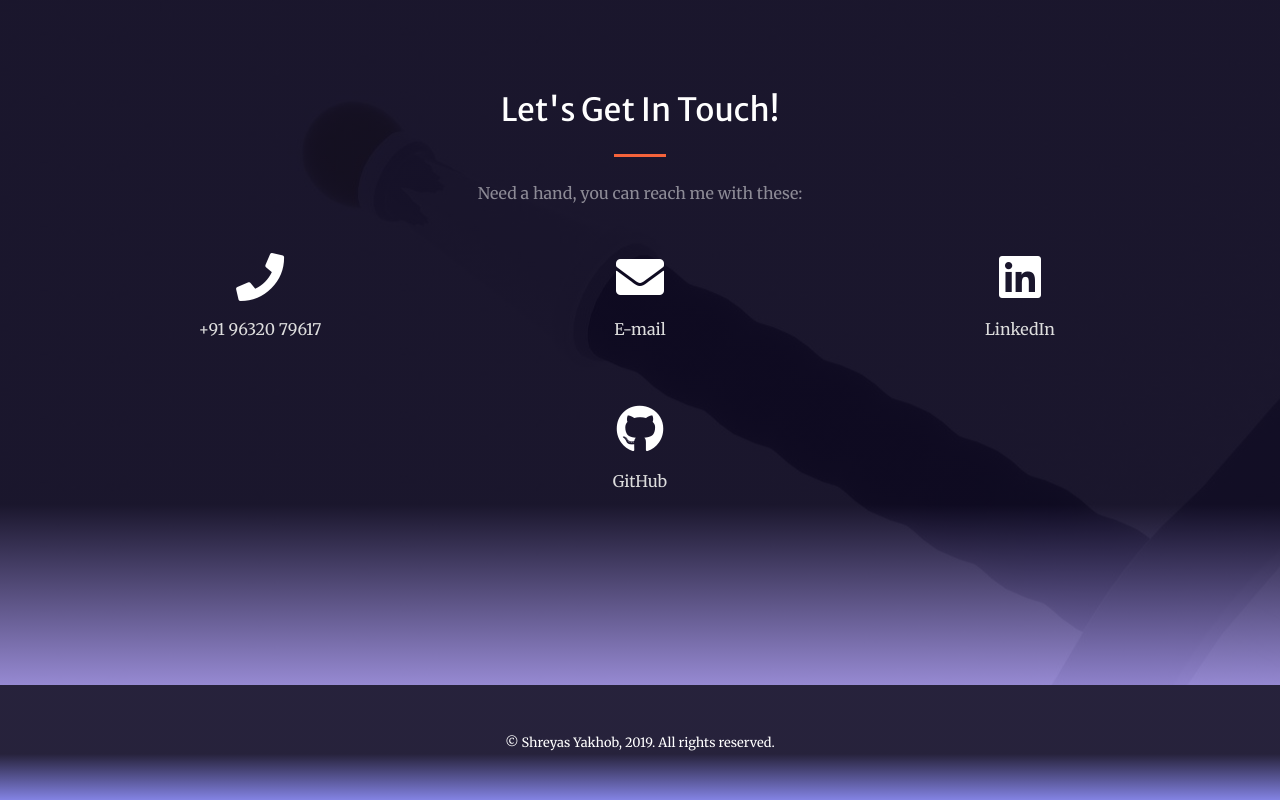
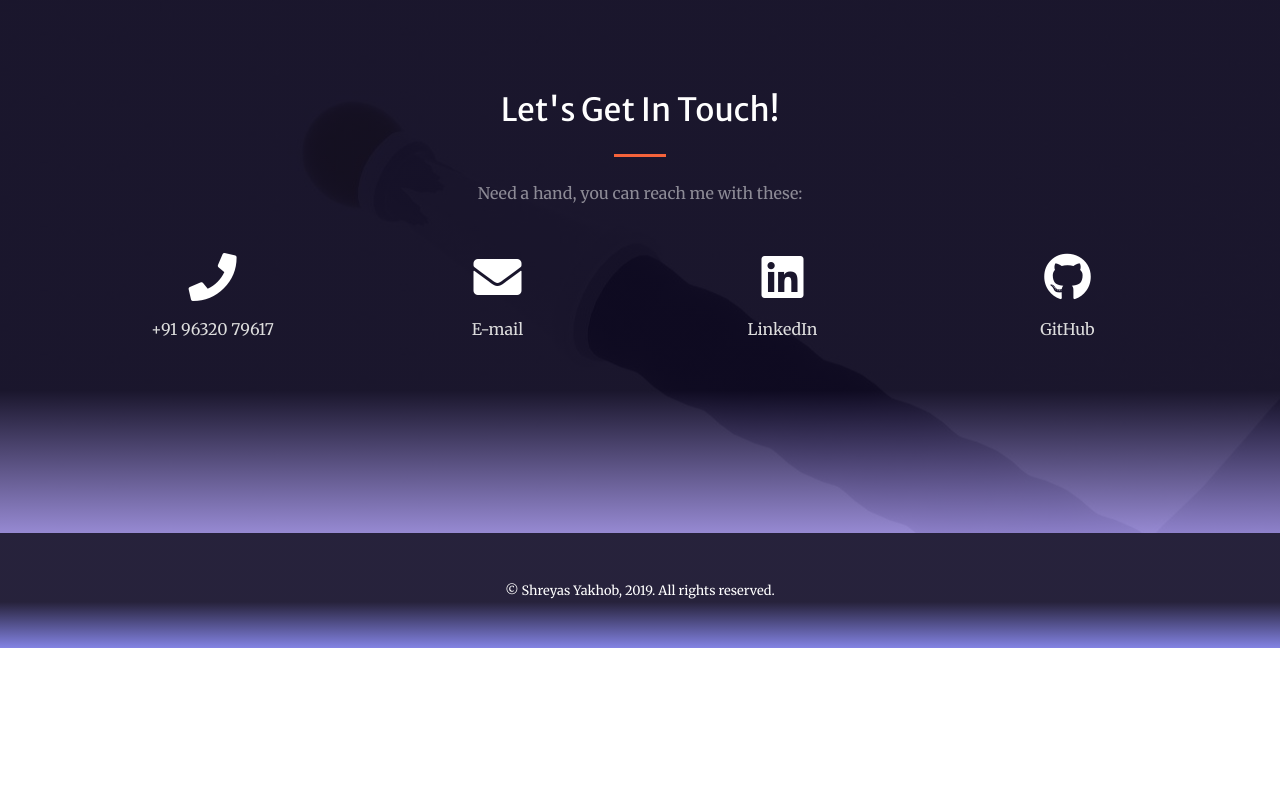
Before and after one commit to Incertam7/Incertam7.github.io, a website: page index.html in a window 1280 px wide. Shown: the part 2670-3470 px from the top of the page. After the commit the page ends 3318 px from the top, so only its background shows below. Drawn offline with Linux system fonts and the light colour scheme.

Commit message:
Update index.html
Fixed the grid for the contact section.

```diff
--- a/index.html
+++ b/index.html
@@ -195,17 +195,17 @@
       </div>
 
      <div class="row">
-	<div class="col-lg-4 ml-auto text-center mb-5 mb-lg-0">
+	<div class="col-lg-3 ml-auto text-center mb-5 mb-lg-0">
 	  <a href="tel:/+919632079617"> <i class="fas fa-phone fa-3x mb-3 text-white"></i> <p> +91 96320 79617 </p> </a>
 	</div>
-	<div class="col-lg-4 ml-auto mr-auto text-center mb-5 mb-lg-0">
+	<div class="col-lg-3 ml-auto mr-auto text-center mb-5 mb-lg-0">
 	  <!-- Make sure to change the email address in anchor text AND the link below! -->
 	  <a href="mailto:shreyas.yakhob@gmail.com"> <i class="fas fa-envelope fa-3x mb-3 text-white"></i> <p> E-mail </p> </a>
 	</div>
-	<div class="col-lg-4 ml-auto mr-auto text-center mb-5 mb-lg- 0">
+	<div class="col-lg-3 ml-auto mr-auto text-center mb-5 mb-lg- 0">
 	  <a href="https://www.linkedin.com/in/shreyas-yakhob/" target="new1"> <i class="fab fa-linkedin fa-3x mb-3 text-white"></i> <p> LinkedIn </p> </a>
 	</div>
-	<div class="col-lg-4 ml-auto mr-auto text-center mb-5 mb-lg- 0">
+	<div class="col-lg-3 ml-auto mr-auto text-center mb-5 mb-lg- 0">
 	  <a href="https://github.com/Incertam7"  target="new2"> <i class="fab fa-github fa-3x mb-3 text-white"></i> <p> GitHub </p> </a>
 	</div>
 	</div>
```
